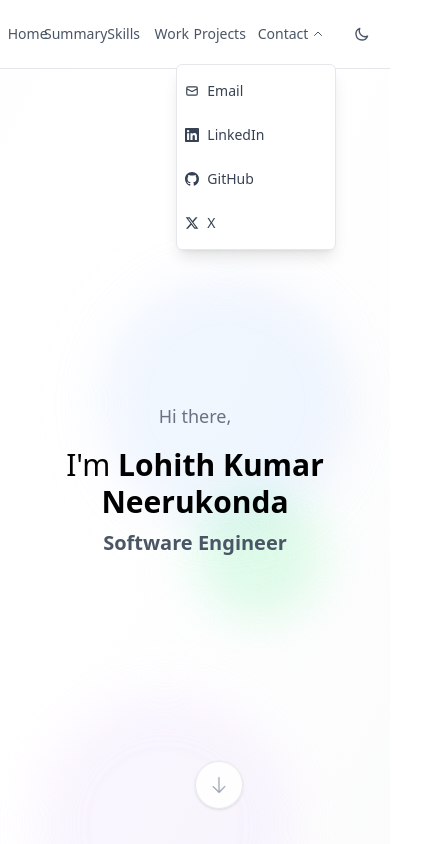
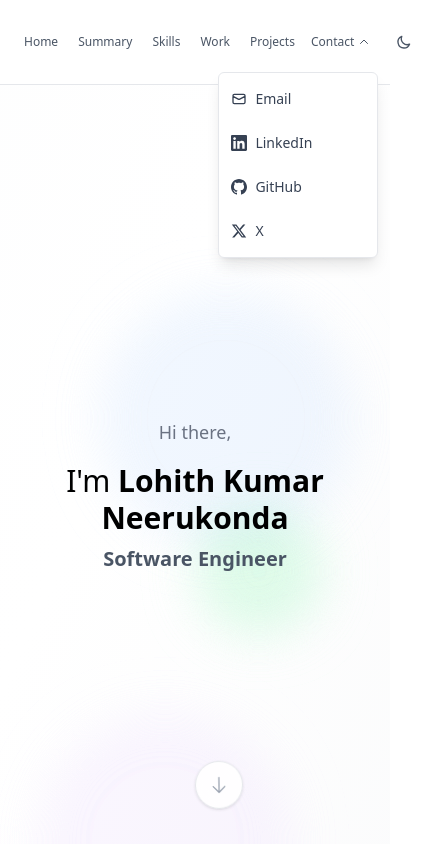
Before and after one commit to squid-beast/Portfolio-Website, a React (Vite) app: page / in a window 390 px wide. Both pictures are taken after a click on the button "Contact". Shown: the top 844 px of the page, 426 px wide, since content can reach past the window. Built offline with nearby package versions, Linux system fonts and the light colour scheme.

Commit message:
mobile alignment issue fix 01. let's try this out.

```diff
--- a/src/App.jsx
+++ b/src/App.jsx
@@ -119,7 +119,9 @@ function App() {
         isHeaderVisible ? 'translate-y-0' : '-translate-y-full'
       } ${isDarkMode ? 'bg-gray-900/90 border-gray-600' : 'bg-white/90 border-gray-200'}`}>
         <div className="max-w-6xl mx-auto px-4 sm:px-6 lg:px-8">
-          <div className="flex justify-center items-center space-x-1 sm:space-x-3 lg:space-x-6 py-3 sm:py-4">
+          <div className="flex justify-between items-center py-3 sm:py-4">
+            {/* Left side - Navigation items */}
+            <div className="flex items-center space-x-1 sm:space-x-2 lg:space-x-4">
               {useMemo(() => [
                 { id: 'home', label: 'Home' },
                 { id: 'summary', label: 'Summary' },
@@ -130,7 +132,7 @@ function App() {
                 <button
                   key={id}
                   onClick={() => scrollToSection(id)}
-                className={`px-3 sm:px-4 py-2 text-sm font-medium focus:outline-none rounded-lg min-h-[44px] flex items-center justify-center transition-all duration-200 ${
+                  className={`px-2 sm:px-3 py-2 text-xs sm:text-sm font-medium focus:outline-none rounded-lg min-h-[44px] flex items-center justify-center transition-all duration-200 ${
                     isDarkMode
                       ? 'text-gray-300 hover:text-white hover:bg-gray-800/50'
                       : 'text-gray-600 hover:text-gray-900 hover:bg-gray-100/50'
@@ -139,18 +141,22 @@ function App() {
                   {label}
                 </button>
               ))}
+            </div>
 
+            {/* Right side - Contact and Dark Mode */}
+            <div className="flex items-center space-x-1 sm:space-x-2">
               {/* Contact Dropdown */}
               <div className="relative contact-dropdown z-50">
                 <button
                   onClick={() => setIsContactDropdownOpen(!isContactDropdownOpen)}
-                className={`px-3 sm:px-4 py-2 text-sm font-medium focus:outline-none rounded-lg min-h-[44px] flex items-center justify-center transition-all duration-200 gap-1 ${
+                  className={`px-2 sm:px-3 py-2 text-xs sm:text-sm font-medium focus:outline-none rounded-lg min-h-[44px] flex items-center justify-center transition-all duration-200 gap-1 ${
                     isDarkMode
                       ? 'text-gray-300 hover:text-white hover:bg-gray-800/50'
                       : 'text-gray-600 hover:text-gray-900 hover:bg-gray-100/50'
                   }`}
                 >
-                Contact
+                  <span className="hidden sm:inline">Contact</span>
+                  <span className="sm:hidden">Contact</span>
                   <svg
                     className={`w-3 h-3 transition-transform duration-200 ${isContactDropdownOpen ? 'rotate-180' : ''}`}
                     fill="none"
@@ -170,13 +176,13 @@ function App() {
                     <div className="py-1">
                       <a
                         href="mailto:lohithkumarneerukonda@gmail.com"
-                      className={`flex items-center gap-2 px-2 py-1.5 text-sm transition-colors min-h-[32px] ${
+                        className={`flex items-center gap-2 px-3 py-2 text-sm transition-colors min-h-[40px] ${
                           isDarkMode
                             ? 'text-gray-300 hover:bg-gray-700'
                             : 'text-gray-700 hover:bg-gray-50'
                         }`}
                       >
-                      <svg className="w-3.5 h-3.5" fill="none" stroke="currentColor" viewBox="0 0 24 24">
+                        <svg className="w-4 h-4" fill="none" stroke="currentColor" viewBox="0 0 24 24">
                           <path strokeLinecap="round" strokeLinejoin="round" strokeWidth={2} d="M3 8l7.89 4.26a2 2 0 002.22 0L21 8M5 19h14a2 2 0 002-2V7a2 2 0 00-2-2H5a2 2 0 00-2 2v10a2 2 0 002 2z" />
                         </svg>
                         Email
@@ -185,13 +191,13 @@ function App() {
                         href="https://www.linkedin.com/in/lknnerukonda/"
                         target="_blank"
                         rel="noopener noreferrer"
-                      className={`flex items-center gap-2 px-2 py-1.5 text-sm transition-colors min-h-[32px] ${
+                        className={`flex items-center gap-2 px-3 py-2 text-sm transition-colors min-h-[40px] ${
                           isDarkMode
                             ? 'text-gray-300 hover:bg-gray-700'
                             : 'text-gray-700 hover:bg-gray-50'
                         }`}
                       >
-                      <svg className="w-3.5 h-3.5" fill="currentColor" viewBox="0 0 24 24">
+                        <svg className="w-4 h-4" fill="currentColor" viewBox="0 0 24 24">
                           <path d="M20.447 20.452h-3.554v-5.569c0-1.328-.027-3.037-1.852-3.037-1.853 0-2.136 1.445-2.136 2.939v5.667H9.351V9h3.414v1.561h.046c.477-.9 1.637-1.85 3.37-1.85 3.601 0 4.267 2.37 4.267 5.455v6.286zM5.337 7.433c-1.144 0-2.063-.926-2.063-2.065 0-1.138.92-2.063 2.063-2.063 1.14 0 2.064.925 2.064 2.063 0 1.139-.925 2.065-2.064 2.065zm1.782 13.019H3.555V9h3.564v11.452zM22.225 0H1.771C.792 0 0 .774 0 1.729v20.542C0 23.227.792 24 1.771 24h20.451C23.2 24 24 23.227 24 22.271V1.729C24 .774 23.2 0 22.222 0h.003z"/>
                         </svg>
                         LinkedIn
@@ -200,13 +206,13 @@ function App() {
                         href="https://github.com/squid-beast"
                         target="_blank"
                         rel="noopener noreferrer"
-                      className={`flex items-center gap-2 px-2 py-1.5 text-sm transition-colors min-h-[32px] ${
+                        className={`flex items-center gap-2 px-3 py-2 text-sm transition-colors min-h-[40px] ${
                           isDarkMode
                             ? 'text-gray-300 hover:bg-gray-700'
                             : 'text-gray-700 hover:bg-gray-50'
                         }`}
                       >
-                      <svg className="w-3.5 h-3.5" fill="currentColor" viewBox="0 0 24 24">
+                        <svg className="w-4 h-4" fill="currentColor" viewBox="0 0 24 24">
                           <path d="M12 0c-6.626 0-12 5.373-12 12 0 5.302 3.438 9.8 8.207 11.387.599.111.793-.261.793-.577v-2.234c-3.338.726-4.033-1.416-4.033-1.416-.546-1.387-1.333-1.756-1.333-1.756-1.089-.745.083-.729.083-.729 1.205.084 1.839 1.237 1.839 1.237 1.07 1.834 2.807 1.304 3.492.997.107-.775.418-1.305.762-1.604-2.665-.305-5.467-1.334-5.467-5.931 0-1.311.469-2.381 1.236-3.221-.124-.303-.535-1.524.117-3.176 0 0 1.008-.322 3.301 1.23.957-.266 1.983-.399 3.003-.404 1.02.005 2.047.138 3.006.404 2.291-1.552 3.297-1.23 3.297-1.23.653 1.653.242 2.874.118 3.176.77.84 1.235 1.911 1.235 3.221 0 4.609-2.807 5.624-5.479 5.921.43.372.823 1.102.823 2.222v3.293c0 .319.192.694.801.576 4.765-1.589 8.199-6.086 8.199-11.386 0-6.627-5.373-12-12-12z"/>
                         </svg>
                         GitHub
@@ -215,13 +221,13 @@ function App() {
                         href="https://x.com/startwithleo"
                         target="_blank"
                         rel="noopener noreferrer"
-                      className={`flex items-center gap-2 px-2 py-1.5 text-sm transition-colors min-h-[32px] ${
+                        className={`flex items-center gap-2 px-3 py-2 text-sm transition-colors min-h-[40px] ${
                           isDarkMode
                             ? 'text-gray-300 hover:bg-gray-700'
                             : 'text-gray-700 hover:bg-gray-50'
                         }`}
                       >
-                      <svg className="w-3.5 h-3.5" fill="currentColor" viewBox="0 0 24 24">
+                        <svg className="w-4 h-4" fill="currentColor" viewBox="0 0 24 24">
                           <path d="M18.244 2.25h3.308l-7.227 8.26 8.502 11.24H16.17l-5.214-6.817L4.99 21.75H1.68l7.73-8.835L1.254 2.25H8.08l4.713 6.231zm-1.161 17.52h1.833L7.084 4.126H5.117z"/>
                         </svg>
                         X
@@ -234,7 +240,7 @@ function App() {
               {/* Dark Mode Toggle */}
               <button
                 onClick={toggleDarkMode}
-              className={`px-3 sm:px-4 py-2 text-sm font-medium focus:outline-none rounded-lg min-h-[44px] flex items-center justify-center transition-all duration-200 ${
+                className={`px-2 sm:px-3 py-2 text-sm font-medium focus:outline-none rounded-lg min-h-[44px] flex items-center justify-center transition-all duration-200 ${
                   isDarkMode
                     ? 'text-gray-300 hover:text-white hover:bg-gray-800/50'
                     : 'text-gray-600 hover:text-gray-900 hover:bg-gray-100/50'
@@ -251,6 +257,7 @@ function App() {
                   </svg>
                 )}
               </button>
+            </div>
           </div>
         </div>
       </nav>
--- a/src/index.css
+++ b/src/index.css
@@ -28,6 +28,28 @@ body {
   /* Better spacing for mobile */
   section {
     scroll-margin-top: 80px;
+  }
+
+  /* Header mobile improvements */
+  nav {
+    padding: 0.5rem 0;
+  }
+
+  /* Better navigation spacing on mobile */
+  .nav-item {
+    padding: 0.5rem 0.75rem;
+    font-size: 0.875rem;
+  }
+
+  /* Contact dropdown mobile positioning */
+  .contact-dropdown {
+    position: relative;
+  }
+
+  .contact-dropdown .dropdown-menu {
+    right: 0;
+    left: auto;
+    min-width: 160px;
   }
 }
 
@@ -274,3 +296,85 @@ body {
 .text-shadow-sm {
   text-shadow: 0 1px 2px rgba(0, 0, 0, 0.1);
 }
+
+/* Header specific styles */
+.nav-item {
+  position: relative;
+  overflow: hidden;
+}
+
+.nav-item::before {
+  content: '';
+  position: absolute;
+  top: 0;
+  left: -100%;
+  width: 100%;
+  height: 100%;
+  background: linear-gradient(90deg, transparent, rgba(255, 255, 255, 0.2), transparent);
+  transition: left 0.5s;
+}
+
+.nav-item:hover::before {
+  left: 100%;
+}
+
+/* Active navigation item styling */
+.nav-item.active {
+  position: relative;
+}
+
+.nav-item.active::after {
+  content: '';
+  position: absolute;
+  bottom: -2px;
+  left: 50%;
+  transform: translateX(-50%);
+  width: 20px;
+  height: 2px;
+  background: currentColor;
+  border-radius: 1px;
+}
+
+/* Contact dropdown improvements */
+.contact-dropdown .dropdown-menu {
+  animation: slideDown 0.2s ease-out;
+}
+
+@keyframes slideDown {
+  from {
+    opacity: 0;
+    transform: translateY(-10px);
+  }
+  to {
+    opacity: 1;
+    transform: translateY(0);
+  }
+}
+
+/* Dark mode toggle animation */
+.dark-mode-toggle {
+  transition: transform 0.3s ease;
+}
+
+.dark-mode-toggle:hover {
+  transform: rotate(180deg);
+}
+
+/* Header backdrop blur enhancement */
+nav {
+  backdrop-filter: blur(12px);
+  -webkit-backdrop-filter: blur(12px);
+}
+
+/* Better focus states for accessibility */
+button:focus-visible,
+a:focus-visible {
+  outline: 2px solid #3b82f6;
+  outline-offset: 2px;
+}
+
+/* Smooth transitions for all interactive elements */
+button,
+a {
+  transition: all 0.2s ease-in-out;
+}
```
Lines whose indentation alone changed are shown as unchanged.
